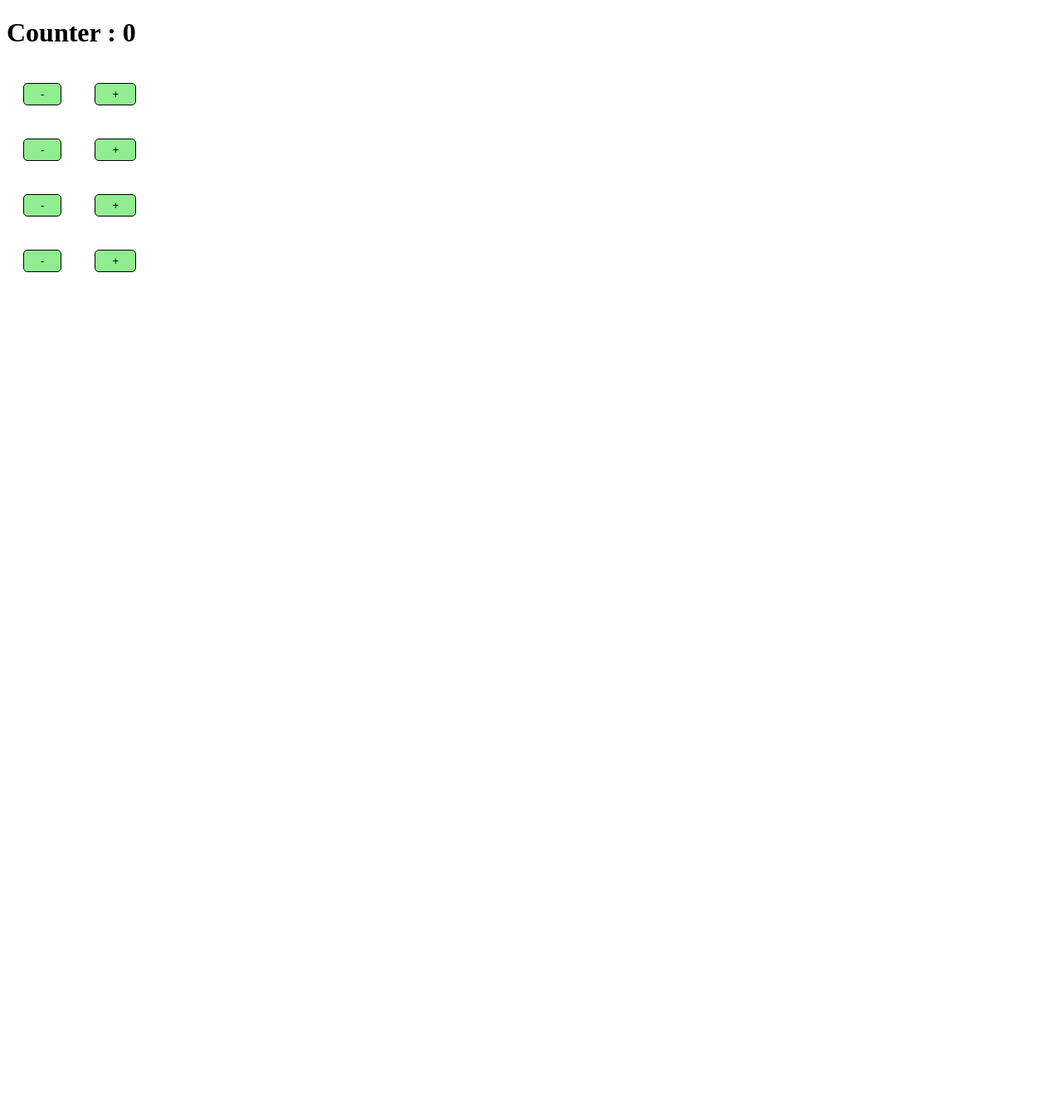
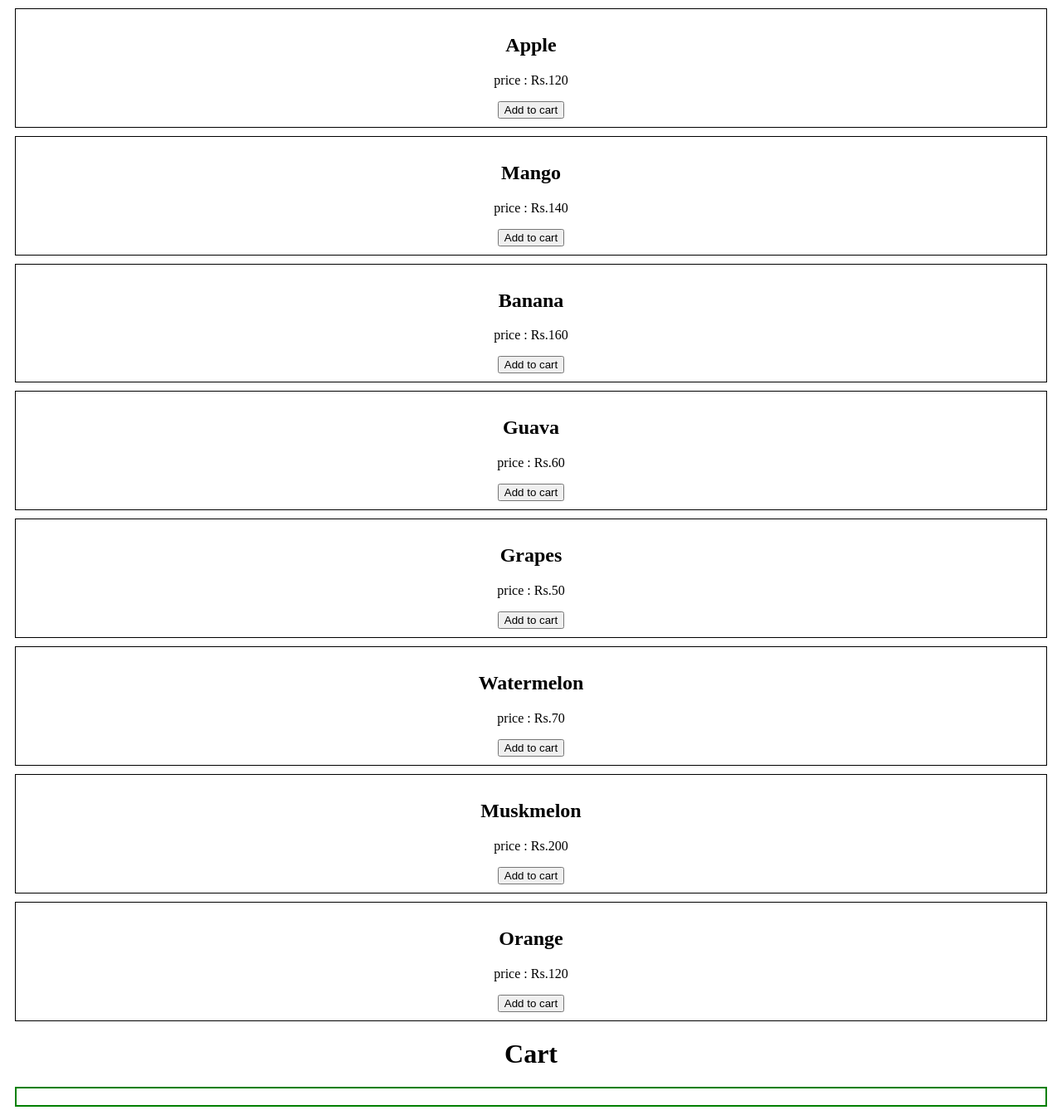
Before and after one commit to meghasharma0/CSS-small-projects, a React (Create React App) app in the folder learning/: page / in a window 1280 px wide. Shown: the whole page at 83% size. Before the commit the page ends 800 px from the top, so only its background shows below. Built offline with nearby package versions, Linux system fonts and the light colour scheme.

Commit message:
context api in ecommerce

```diff
--- a/learning/src/App.js
+++ b/learning/src/App.js
@@ -1,19 +1,25 @@
+import './App.css';
+import Item from './function/ecommerce/Item';
+import Cart from './function/ecommerce/Cart';
 import { useContext } from 'react';
-import './App.css';
-import Counter from './function/Counter';
-import { MyContext } from './function/context/useContext';
+import { ItemContext } from './function/context/EcommerceContext';
 
 function App() {
 
-  const counterState = useContext(MyContext);
+  const cntxt = useContext(ItemContext);
 
   return (
     <>
-    <h1>Counter : {counterState.count}</h1>
-      <Counter />
-      <Counter />
-      <Counter />
-      <Counter />
+      <center><Item name="Apple" price="120" /></center>
+      <center><Item name="Mango" price="140" /></center>
+      <center><Item name="Banana" price="160" /></center>
+      <center><Item name="Guava" price="60" /></center>
+      <center><Item name="Grapes" price="50" /></center>
+      <center><Item name="Watermelon" price="70" /></center>
+      <center><Item name="Muskmelon" price="200" /></center>
+      <center><Item name="Orange" price="120" /></center>
+      <center><h1>Cart</h1></center>
+      <center><Cart /></center>
     </>
   );
 }
--- /dev/null
+++ b/learning/src/function/context/EcommerceContext.js
@@ -0,0 +1,15 @@
+import { createContext, useState } from "react";
+
+export const ItemContext = createContext(null);
+
+export const ItemContextProvider = (props) => {
+
+    const [state, setState] = useState(0);
+    const [cart, setCart] = useState([]);
+
+    return (
+        <ItemContext.Provider value={{ state, cart, setCart }}>
+            {props.children}
+        </ItemContext.Provider>
+    )
+}
--- /dev/null
+++ b/learning/src/function/ecommerce/Cart.js
@@ -0,0 +1,24 @@
+import React, { useContext } from 'react'
+import { ItemContext } from '../context/EcommerceContext'
+
+const Cart = () => {
+
+  const cntxt = useContext(ItemContext);
+
+  return (
+    <div style={{border: "2px solid green", padding: "10px", margin: "10px"}}>
+    {
+      cntxt.cart.map((itm) => {
+        return (
+          <>
+          <h2>{itm.name}</h2>
+          <p>price : Rs.{itm.price}</p>
+          </>
+        )
+      })
+    }
+    </div>
+  )
+}
+
+export default Cart
--- /dev/null
+++ b/learning/src/function/ecommerce/Item.js
@@ -0,0 +1,25 @@
+import React, { useContext } from 'react'
+import { ItemContext } from '../context/EcommerceContext'
+
+const Item = (props) => {
+
+  const cntxt = useContext(ItemContext);
+
+  const handleClick = () => {
+    cntxt.setCart([
+      ...cntxt.cart,
+      { name: props.name, price: props.price }
+    ])
+    console.log(cntxt.cart)
+  }
+
+  return (
+    <div style={{border: "1px solid black", padding: "10px", margin: "10px"}}>
+      <h2>{props.name}</h2>
+      <p>price : Rs.{props.price}</p>
+      <button onClick={handleClick}>Add to cart</button>
+    </div>
+  )
+}
+
+export default Item
--- a/learning/src/index.js
+++ b/learning/src/index.js
@@ -1,13 +1,13 @@
 import React from 'react';
 import ReactDOM from 'react-dom/client';
 import App from './App';
-import { MyProvider } from './function/context/useContext';
+import { ItemContextProvider } from './function/context/EcommerceContext';
 
 const root = ReactDOM.createRoot(document.getElementById('root'));
 root.render(
   <React.StrictMode>
-    <MyProvider>
+    <ItemContextProvider>
       <App />
-    </MyProvider>
+    </ItemContextProvider>
   </React.StrictMode>
 );
```
